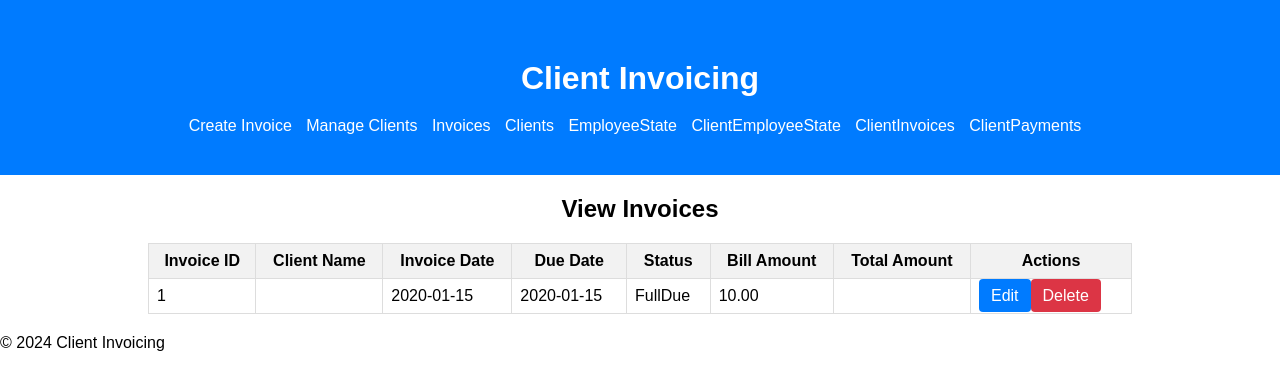
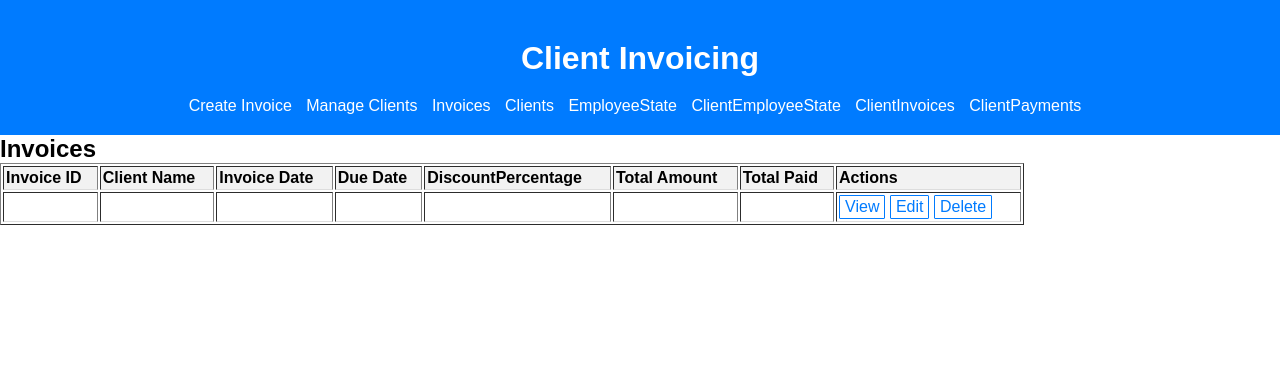
Before and after one commit to suneelchitturi/clientinvoicing, a PHP site: page /view_invoices.php in a window 1280 px wide. Shown: the top 390 px of the page. Run offline with PHP 8.4, Linux system fonts and the light colour scheme; tables that the repository leaves empty or names only in its code hold one stand-in row (values such as "Sample post"); data that the repository does not hold is empty.

Commit message:
Update view_invoices.php

```diff
--- a/view_invoices.php
+++ b/view_invoices.php
@@ -1,116 +1,88 @@
-<!-- view_invoices.php -->
 <?php
 include 'header.php';
-include 'db.php'; // Include database connection file
-
-// Retrieve list of invoices from the database
-$sql = "SELECT * FROM clientinvoice";
-$result = $conn->query($sql);
+include 'db.php';
 ?>
 
-<div class="container">
-    <h2>View Invoices</h2>
+<!DOCTYPE html>
+<html lang="en">
+<head>
+    <meta charset="UTF-8">
+    <meta name="viewport" content="width=device-width, initial-scale=1.0">
+    <title>Invoices</title>
     <style>
-        /* style.css */
-
-body {
-    font-family: Arial, sans-serif;
-    margin: 0;
-    padding: 0;
+        /* CSS styles */
+        table {
+            width: 80%;
+            border-collapse: middle;
         }
-
-.container {
-    width: 80%;
-    margin: 0 auto;
-    padding: 20px;
+        th, td {
+            padding: 2px;
+            text-align: left;
+            border-bottom: 1px solid #ddd;
         }
-
-h2 {
-    text-align: center;
-    margin-bottom: 20px;
-}
-
-.table {
-    width: 100%;
-    border-collapse: collapse;
-}
-
-.table th,
-.table td {
-    padding: 8px;
-    border: 1px solid #ddd;
-}
-
-.table th {
+        th {
             background-color: #f2f2f2;
         }
-
-.table tbody tr:nth-child(even) {
-    background-color: #f2f2f2;
+        tr:hover {
+            background-color: #f5f5f5;
         }
-
-.table tbody tr:hover {
-    background-color: #ddd;
+        td a {
+            display: inline-block;
+            padding: 2px 5px;
+            text-decoration: none;
+            color: #007bff;
+            border: 1px solid #007bff;
+            border-radius: 1px;
+            transition: background-color 0.3s;
         }
-
-.btn {
-    padding: 8px 12px;
-    text-decoration: none;
-    border-radius: 4px;
-}
-
-.btn-primary {
+        td a:hover {
             background-color: #007bff;
             color: #fff;
         }
+    </style>
+</head>
+<body>
 
-.btn-danger {
-    background-color: #dc3545;
-    color: #fff;
-}
+<?php
+$sql = "SELECT * FROM invoices";
+$result = $conn->query($sql);
 
-.btn-primary:hover,
-.btn-danger:hover {
-    opacity: 0.8;
-}
-</style>
-    <table class="table table-striped">
-        <thead>
+if ($result->num_rows > 0) {
+    echo "<h2>Invoices</h2>";
+    echo "<table border='1'>
     <tr>
     <th>Invoice ID</th>
     <th>Client Name</th>
     <th>Invoice Date</th>
     <th>Due Date</th>
-                <th>Status</th>
-                <th>Bill Amount</th>
+    <th>DiscountPercentage</th>
     <th>Total Amount</th>
+    <th>Total Paid</th>
     <th>Actions</th>
-            </tr>
-        </thead>
-        <tbody>
-            <?php
-            if ($result->num_rows > 0) {
+    </tr>";
+
     while ($row = $result->fetch_assoc()) {
         echo "<tr>";
-                    echo "<td>" . $row["InvoiceId"] . "</td>";
-                    echo "<td>" . $row["ClientName"] . "</td>";
-                    echo "<td>" . $row["InvoiceDate"] . "</td>";
-                    echo "<td>" . $row["DueDate"] . "</td>";
-                    echo "<td>" . $row["Status"] . "</td>";
-                    echo "<td>" . $row["BillAmount"] . "</td>";
-                    echo "<td>" . $row["TotalAmount"] . "</td>";
-                    echo "<td>";
-                    echo "<a href='edit_invoice.php?id=" . $row["InvoiceId"] . "' class='btn btn-primary'>Edit</a>";
-                    echo "<a href='delete_invoice.php?id=" . $row["InvoiceId"] . "' class='btn btn-danger ml-2'>Delete</a>";
-                    echo "</td>";
+        echo "<td>" . $row['InvoiceID'] . "</td>";
+        echo "<td>" . $row['ClientName'] . "</td>";
+        echo "<td>" . $row['InvoiceDate'] . "</td>";
+        echo "<td>" . $row['DueDate'] . "</td>";
+        echo "<td>" . $row['DiscountPercentage'] . "</td>";
+        echo "<td>" . $row['TotalAmount'] . "</td>";
+        echo "<td>" . $row['Total Paid'] . "</td>";
+        echo "<td>
+                <a href='view_invoices.php?id=" . $row['InvoiceID'] . "'>View</a>
+                <a href='edit_invoice.php?id=" . $row['InvoiceID'] . "'>Edit</a>
+                <a href='delete_invoice.php?id=" . $row['InvoiceID'] . "'>Delete</a>
+              </td>";
         echo "</tr>";
     }
+    echo "</table>";
 } else {
-                echo "<tr><td colspan='8'>No invoices found</td></tr>";
+    echo "0 results";
 }
+$conn->close();
 ?>
-        </tbody>
-    </table>
-</div>
 
-<?php include 'footer.php'; ?>
+</body>
+</html>
```
Lines whose indentation alone changed are shown as unchanged.
